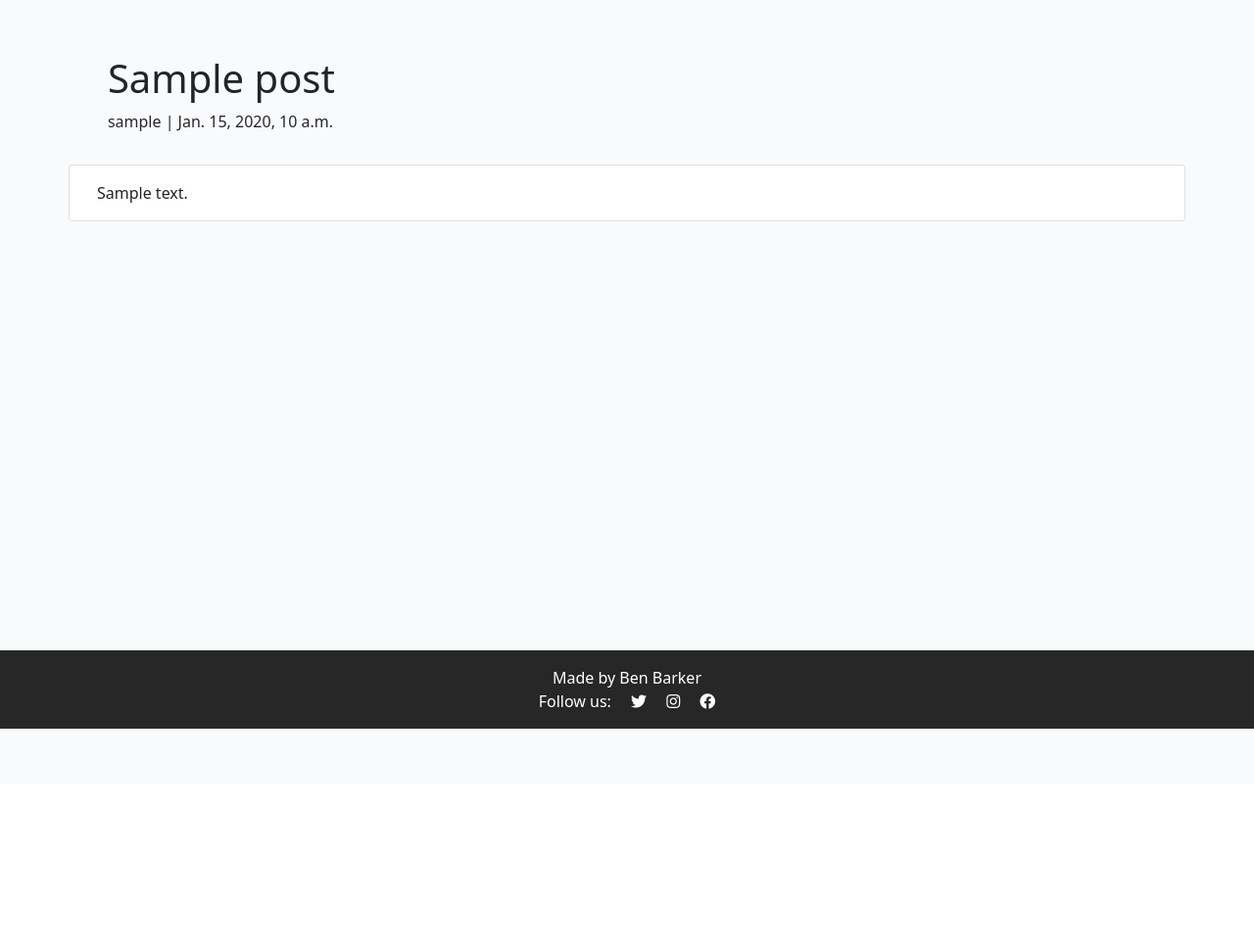
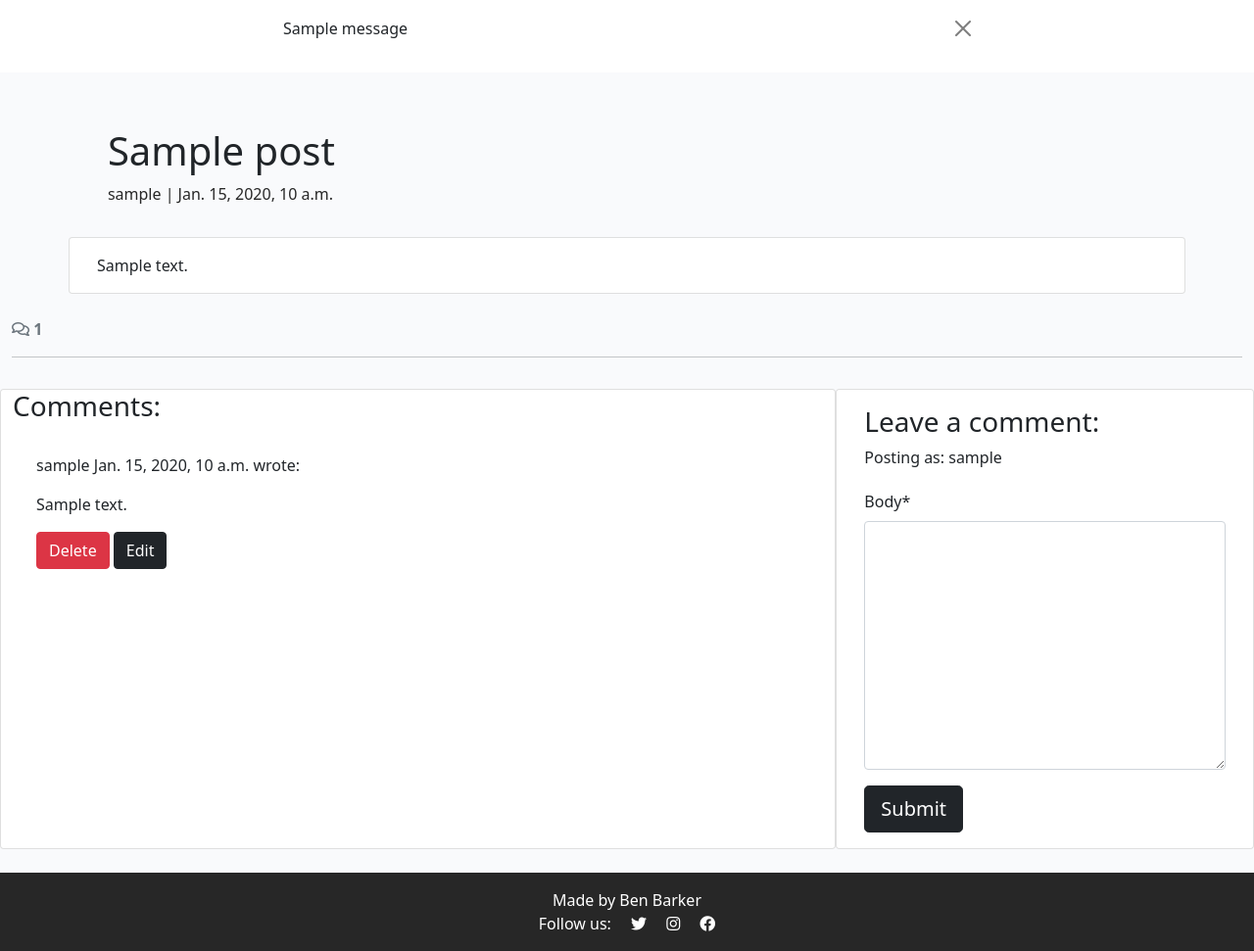
Before and after one commit to benbarker04/dbd_blog, a Django app: a page that uses templates/base.html in a window 1280 px wide. Shown: the part 56-1027 px from the top of the page at 98% size. Before the commit the page ends 800 px from the top, so only its background shows below. Run offline with Django 4.2, Linux system fonts and the light colour scheme; a user stored in the database is signed in; tables that the repository leaves empty hold one stand-in row (values such as "Sample post"); one stand-in notice (Sample message) is shown; parts of the project's set-up code (start-up, migrations or seed data) failed here and were passed over; some libraries are stand-ins or nearby versions.

Commit message:
added comment CRUD

```diff
--- /dev/null
+++ b/blog/forms.py
@@ -0,0 +1,8 @@
+from .models import Comment
+from django import forms
+
+
+class CommentForm(forms.ModelForm):
+    class Meta:
+        model = Comment
+        fields = ('body',)
--- a/blog/templates/blog/post_detail.html
+++ b/blog/templates/blog/post_detail.html
@@ -1,5 +1,7 @@
-{% extends 'base.html' %} {% block content %}
+{% extends 'base.html' %}
+{% block content %}
 {% load static %}
+{% load crispy_forms_tags %}
 
 <div class="masthead">
     <div class="container">
@@ -24,4 +26,92 @@
     </div>
 </div>
 
+<div class="row">
+    <div class="col-12">
+      <strong class="text-secondary">
+        <i class="far fa-comments"></i> {{ comment_count }}
+      </strong>
+    </div>
+    <div class="col-12">
+      <hr>
+    </div>
+  </div>
+  <div class="row">
+    <div class="col-md-8 card mb-4  mt-3 ">
+      <h3>Comments:</h3>
+      <div class="card-body">
+        {% for comment in comments %}
+        <div class="p-2 comments
+          {% if not comment.approved and comment.author == user %}
+          faded{% elif not comment.approved %} d-none{% endif %}">
+          <p class="font-weight-bold">
+            {{ comment.author }}
+            <span class="font-weight-normal">
+              {{ comment.created_on }}
+            </span> wrote:
+          </p>
+          <div id="comment{{ comment.id }}">
+            {{ comment.body | linebreaks }}
+          </div>
+          {% if not comment.approved and comment.author == user %}
+          <p class="approval">
+            This comment is awaiting approval
+          </p>
+          {% endif %}
+          {% if user.is_authenticated and comment.author == user %}
+          <button class="btn btn-delete btn-danger"
+            comment_id="{{ comment.id }}">Delete</button>
+          <button class="btn-edit btn btn-dark"
+            comment_id="{{ comment.id }}">Edit</button>
+          {% endif %}
+        </div>
+        {% endfor %}
+      </div>
+    </div>
+    <div class="col-md-4 card mb-4 mt-3">
+      <div class="card-body">
+        {% if user.is_authenticated %}
+        <h3>Leave a comment:</h3>
+        <p>Posting as: {{ user.username }}</p>
+        <form id="commentForm" method="post"
+          style="margin-top: 1.3em;">
+          {{ comment_form | crispy }}
+          {% csrf_token %}
+          <button id="submitButton" type="submit"
+            class="btn btn-dark btn-lg">Submit</button>
+        </form>
+        {% else %}
+        <p>Log in to leave a comment</p>
+        {% endif %}
+      </div>
+    </div>
+  </div>
+
+  <div class="modal fade" id="deleteModal" tabindex="-1"
+  aria-labelledby="deleteModalLabel" aria-hidden="true">
+  <div class="modal-dialog">
+    <div class="modal-content">
+      <div class="modal-header">
+        <h5 class="modal-title"
+          id="deleteModalLabel">Delete comment?</h5>
+        <button type="button" class="btn-close"
+          data-bs-dismiss="modal" aria-label="Close"></button>
+      </div>
+      <div class="modal-body">
+        Are you sure you want to delete your comment?
+        This action cannot be undone.
+      </div>
+      <div class="modal-footer">
+        <button type="button" class="btn btn-secondary"
+          data-bs-dismiss="modal">Close</button>
+        <a id="deleteConfirm" href="#" class="btn
+          btn-danger">Delete</a>
+      </div>
+    </div>
+  </div>
+</div>
+
 {% endblock content %}
+{% block extras %}
+<script src="{% static 'js/comments.js' %}"></script>
+{% endblock %}
--- a/blog/urls.py
+++ b/blog/urls.py
@@ -4,4 +4,8 @@ from django.urls import path
 urlpatterns = [
     path('', views.PostList.as_view(), name='home'),
     path('<slug:slug>/', views.post_detail, name='post_detail'),
+    path('<slug:slug>/edit_comment/<int:comment_id>',
+        views.comment_edit, name='comment_edit'),
+    path('<slug:slug>/delete_comment/<int:comment_id>',
+        views.comment_delete, name='comment_delete'),
 ]
--- a/blog/views.py
+++ b/blog/views.py
@@ -1,6 +1,9 @@
-from django.shortcuts import render, get_object_or_404
+from django.shortcuts import render, get_object_or_404, reverse
 from django.views import generic
-from .models import Post
+from django.contrib import messages
+from django.http import HttpResponseRedirect
+from .models import Post, Comment
+from .forms import CommentForm
 
 class PostList(generic.ListView):
     queryset = Post.objects.filter(status=1)
@@ -10,9 +13,62 @@ class PostList(generic.ListView):
 def post_detail(request, slug):
     queryset = Post.objects.filter(status=1)
     post = get_object_or_404(queryset, slug=slug)
+    comments = post.comments.all().order_by("-created_on")
+    comment_count = post.comments.filter(approved=True).count()
+    if request.method == "POST":
+        comment_form = CommentForm(data=request.POST)
+        if comment_form.is_valid():
+            comment = comment_form.save(commit=False)
+            comment.author = request.user
+            comment.post = post
+            comment.save()
+            messages.add_message(
+            request, messages.SUCCESS,
+            'Comment submitted and awaiting approval'
+        )
+
 
     return render(
         request,
         "blog/post_detail.html",
-        {"post": post},
+        {
+            "post": post,
+            "comments": comments,
+            "comment_count": comment_count,
+            "comment_form" : CommentForm,
+        },
     )
+
+def comment_edit(request, slug, comment_id):
+
+    if request.method == "POST":
+
+        queryset = Post.objects.filter(status=1)
+        post = get_object_or_404(queryset, slug=slug)
+        comment = get_object_or_404(Comment, pk=comment_id)
+        comment_form = CommentForm(data=request.POST, instance=comment)
+
+        if comment_form.is_valid() and comment.author == request.user:
+            comment = comment_form.save(commit=False)
+            comment.post = post
+            comment.approved = False
+            comment.save()
+            messages.add_message(request, messages.SUCCESS, 'Comment Updated!')
+        else:
+            messages.add_message(request, messages.ERROR, 'Error updating comment!')
+
+    return HttpResponseRedirect(reverse('post_detail', args=[slug]))
+
+def comment_delete(request, slug, comment_id):
+
+    queryset = Post.objects.filter(status=1)
+    post = get_object_or_404(queryset, slug=slug)
+    comment = get_object_or_404(Comment, pk=comment_id)
+
+    if comment.author == request.user:
+        comment.delete()
+        messages.add_message(request, messages.SUCCESS, 'Comment deleted!')
+    else:
+        messages.add_message(request, messages.ERROR, 'You can only delete your own comments!')
+
+    return HttpResponseRedirect(reverse('post_detail', args=[slug]))
--- a/dbdblog/settings.py
+++ b/dbdblog/settings.py
@@ -59,6 +59,8 @@ INSTALLED_APPS = [
     'allauth',
     'allauth.account',
     'allauth.socialaccount',
+    'crispy_forms',
+    'crispy_bootstrap5',
     'django_summernote',
 
     'blog',
@@ -67,6 +69,8 @@ INSTALLED_APPS = [
 SITE_ID = 1
 LOGIN_REDIRECT_URL = '/'
 LOGOUT_REDIRECT_URL = '/'
+CRISPY_ALLOWED_TEMPLATE_PACKS = "bootstrap5"
+CRISPY_TEMPLATE_PACK = "bootstrap5"
 
 MIDDLEWARE = [
     'django.middleware.security.SecurityMiddleware',
--- a/dbdblog/urls.py
+++ b/dbdblog/urls.py
@@ -18,8 +18,8 @@ from django.contrib import admin
 from django.urls import path, include
 
 urlpatterns = [
+    path('admin/', admin.site.urls),
     path("", include("blog.urls"), name="blog-urls"),
     path('summernote/', include('django_summernote.urls')),
     path("accounts/", include("allauth.urls")),
-    path('admin/', admin.site.urls),
 ]
--- a/requirements.txt
+++ b/requirements.txt
@@ -1,8 +1,10 @@
 asgiref==3.8.1
+crispy-bootstrap5==0.7
 dj-database-url==0.5.0
 Django==4.2.14
 django-allauth==0.57.2
 django-cors-headers==4.4.0
+django-crispy-forms==2.3
 django-summernote==0.8.20.0
 gunicorn==20.1.0
 oauthlib==3.2.2
--- a/static/css/style.css
+++ b/static/css/style.css
@@ -135,7 +135,7 @@ a {
 }
 
 .footer {
-    position: fixed;
+    padding-top: 5%;
     bottom: 0;
     width: 100%;
 }
--- /dev/null
+++ b/static/js/comments.js
@@ -0,0 +1,25 @@
+const editButtons = document.getElementsByClassName("btn-edit");
+const commentText = document.getElementById("id_body");
+const commentForm = document.getElementById("commentForm");
+const submitButton = document.getElementById("submitButton");
+const deleteModal = new bootstrap.Modal(document.getElementById("deleteModal"));
+const deleteButtons = document.getElementsByClassName("btn-delete");
+const deleteConfirm = document.getElementById("deleteConfirm");
+
+for (let button of editButtons) {
+  button.addEventListener("click", (e) => {
+    let commentId = e.target.getAttribute("comment_id");
+    let commentContent = document.getElementById(`comment${commentId}`).innerText;
+    commentText.value = commentContent;
+    submitButton.innerText = "Update";
+    commentForm.setAttribute("action", `edit_comment/${commentId}`);
+  });
+}
+
+for (let button of deleteButtons) {
+    button.addEventListener("click", (e) => {
+      let commentId = e.target.getAttribute("comment_id");
+      deleteConfirm.href = `delete_comment/${commentId}`;
+      deleteModal.show();
+    });
+  }
--- a/templates/base.html
+++ b/templates/base.html
@@ -28,7 +28,7 @@
                 <ul class="navbar-nav ms-auto ms-lg-auto mb-2 mb-lg-0">
                     <li class="nav-item">
                         <a class="white-text nav-link {% if request.path == home_url %}active{% endif %}" aria-current="page"
-                            href="#">Home</a>
+                            href="{% url 'home' %}">Home</a>
                     </li>
                     {% if user.is_authenticated %}
                     <li class="nav-item">
@@ -46,6 +46,21 @@
                 </ul>
         </div>
     </nav>
+
+    <div class="container">
+        <div class="row">
+        <div class="col-md-8 offset-md-2">
+            {% for message in messages %}
+            <div class="alert {{ message.tags }} alert-dismissible
+            fade show" id="msg" role="alert">
+            {{ message | safe }}
+            <button type="button" class="btn-close"
+                data-bs-dismiss="alert" aria-label="Close"></button>
+            </div>
+            {% endfor %}
+        </div>
+        </div>
+    </div>
     <main class="flex-shrink-0 main-bg container-fluid">
         {% block content %}
         {% endblock content %}
@@ -66,5 +81,8 @@
     <script src="https://cdn.jsdelivr.net/npm/bootstrap@5.0.1/dist/js/bootstrap.bundle.min.js"
         integrity="sha384-gtEjrD/SeCtmISkJkNUaaKMoLD0//ElJ19smozuHV6z3Iehds+3Ulb9Bn9Plx0x4" crossorigin="anonymous">
     </script>
+
+    {% block extras %}
+    {% endblock %}
 </body>
 </html>
```
Also changed, not shown: templates/account/signup.html (+31 -14 lines).
